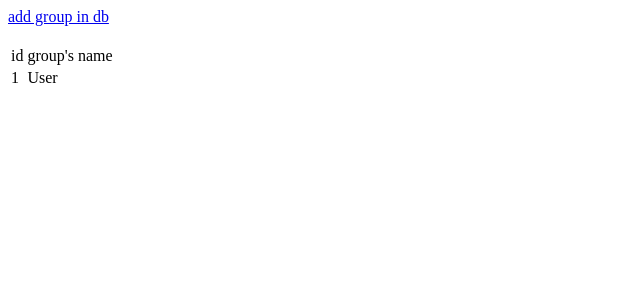
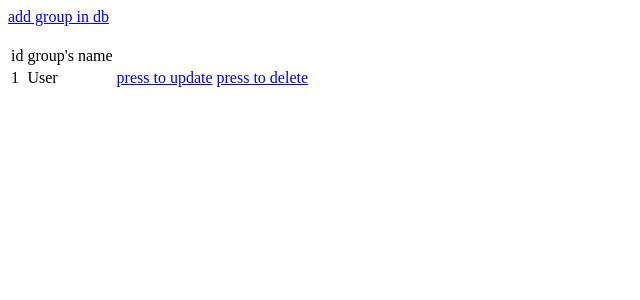
Before and after one commit to makssazon/tms41, a Flask app: page / in a window 1280 px wide. Shown: the top 300 px of the page, without its empty margins (0-640 px from the left). Run offline with Flask 2, Linux system fonts and the light colour scheme; tables that the repository leaves empty hold one stand-in row (values such as "Sample post").

Commit message:
flask school all

```diff
--- a/flask_school/flask_school.py
+++ b/flask_school/flask_school.py
@@ -42,5 +42,24 @@ def add_group():
         return redirect(url_for('read_group'))
 
 
+@app.route('/update_group', methods=['POST', 'GET'])
+def update():
+    if request.method == 'GET':
+        return render_template('update.html', id=request.args.get('id'))
+    else:
+        group = db.session.query(Group).\
+            filter_by(id=request.args.get('id')).first()
+        group.fullname = request.form['fullname']
+        db.session.commit()
+        return redirect(url_for('read_group'))
+
+
+@app.route('/delete')
+def delete():
+    db.session.query(Group).filter_by(id=request.args.get('id')).delete()
+    db.session.commit()
+    return redirect(url_for('read_group'))
+
+
 if __name__ == '__main__':
     app.run()
--- a/templates/index.html
+++ b/templates/index.html
@@ -12,11 +12,15 @@
     <tr>
         <td>id</td>
         <td>group's name</td>
+        <td></td>
+        <td></td>
     </tr>
     {% for group in groups%}
     <tr>
         <td>{{group.id}}</td>
         <td>{{group.fullname}}</td>
+        <td><a href="{{ url_for('update', id=group.id) }}" >press to update</a></td>
+        <td><a href="{{ url_for('delete', id=group.id) }}" >press to delete</a></td>
     </tr>
     {% endfor %}
 </table>
```
Also changed, not shown: templates/update.html (added, +15 -0 lines).
